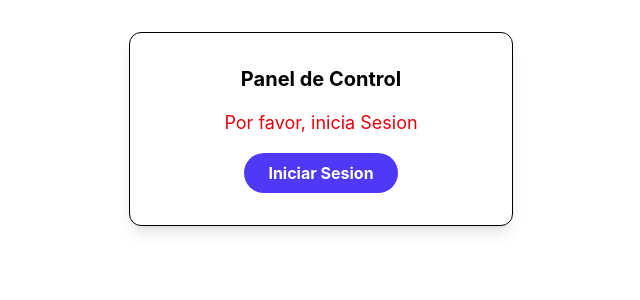
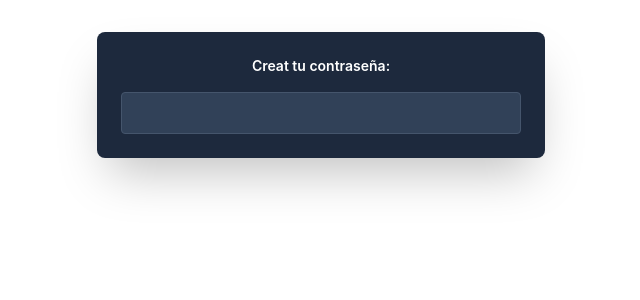
Before and after one commit to albertorojas-teacher/react02032026, a React (Vite) app: page / in a window 1280 px wide. Shown: the top 300 px of the page, without its empty margins (319-959 px from the left). Built offline with nearby package versions, Linux system fonts and the light colour scheme.

Commit message:
feat: add PassValidator component and update App to use it

```diff
--- a/src/App.tsx
+++ b/src/App.tsx
@@ -1,13 +1,14 @@
 
 import './App.css'
-import Entrance from './components/Entrance/Entrance'
+import PassValidator from './components/PassValidator/PassValidator'
+
 
 
 function App() {
 
   return (
     <>
-      <Entrance />
+      <PassValidator />
     </>
   )
 }
--- /dev/null
+++ b/src/components/PassValidator/PassValidator.tsx
@@ -0,0 +1,31 @@
+import { useState } from "react"
+
+const PassValidator = () => {
+    const [password, setPassword] = useState('')
+  return (
+    <div className="p-6 max-w-md mx-auto bg-slate-800 text-white rounded-lg shadow-2xl space-y-4">
+        <label className="block text-sm font-semibold">
+            Creat tu contraseña:
+        </label>
+
+        <input type="password" value={password} onChange={(e) => setPassword(e.target.value)} className="w-full p-2 rounded bg-slate-700 border border-slate-600 focus:border-cyan-400 outline-none" />
+
+        {/* RENDERIZADO CONDICIONAL CON &&, ESTO SOLO SE MUESTRA SI LA CONDICION ES TRUE */}
+        {password.length > 0 && password.length < 8 && (
+            <div className="flex items-center p-3 text-sm text-red-400 bg-red-900/30 rounded border border-red-500/50">
+                <span className="mr-2">⚠️</span>
+                La contraseña es demasiado corta (Minimo 8 Caracteres)
+            </div>
+        )}
+
+        {/* MOSTRAMOS UN CHECK PARA INDICAR QUE ES SEGURA */}
+        { password.length >= 8 && (
+            <p className="text-green-400 text-sm font-bold animate-bounce">
+                Contraseña segura ✨✨✨✨✨✨✨
+            </p>
+        )}
+    </div>
+  )
+}
+
+export default PassValidator
```
